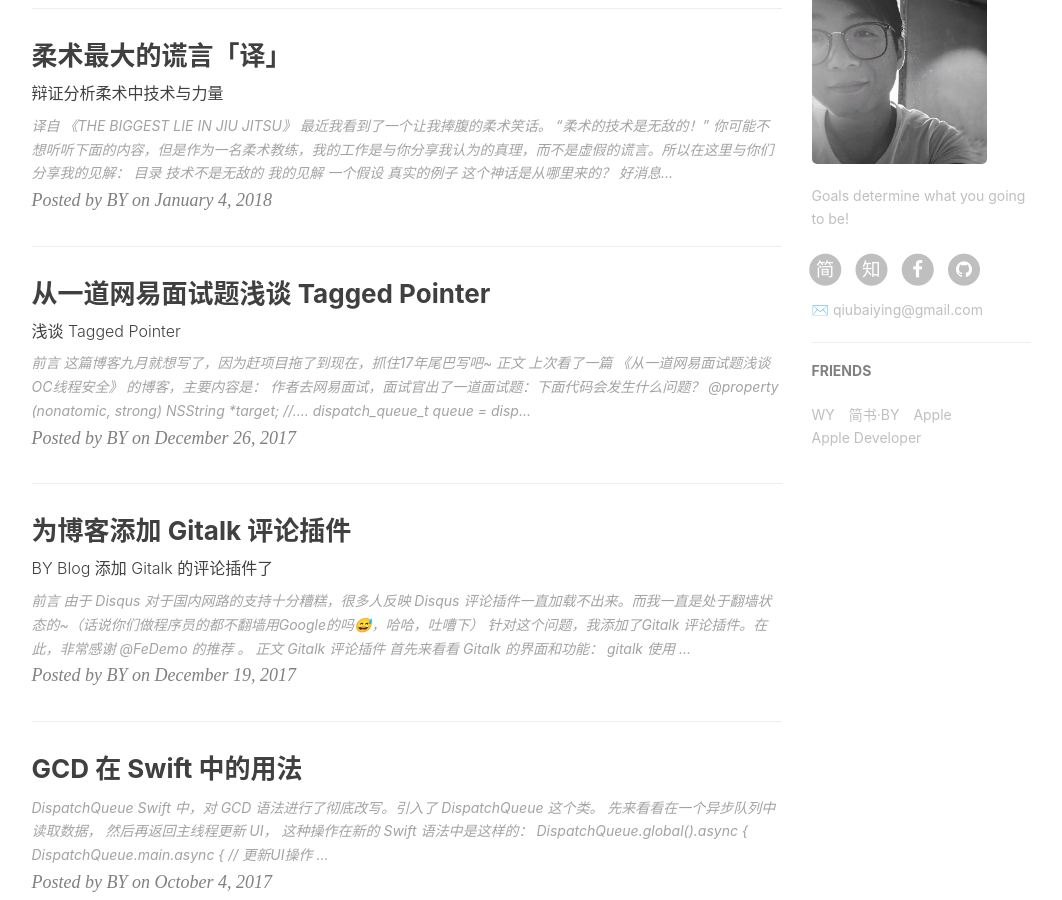
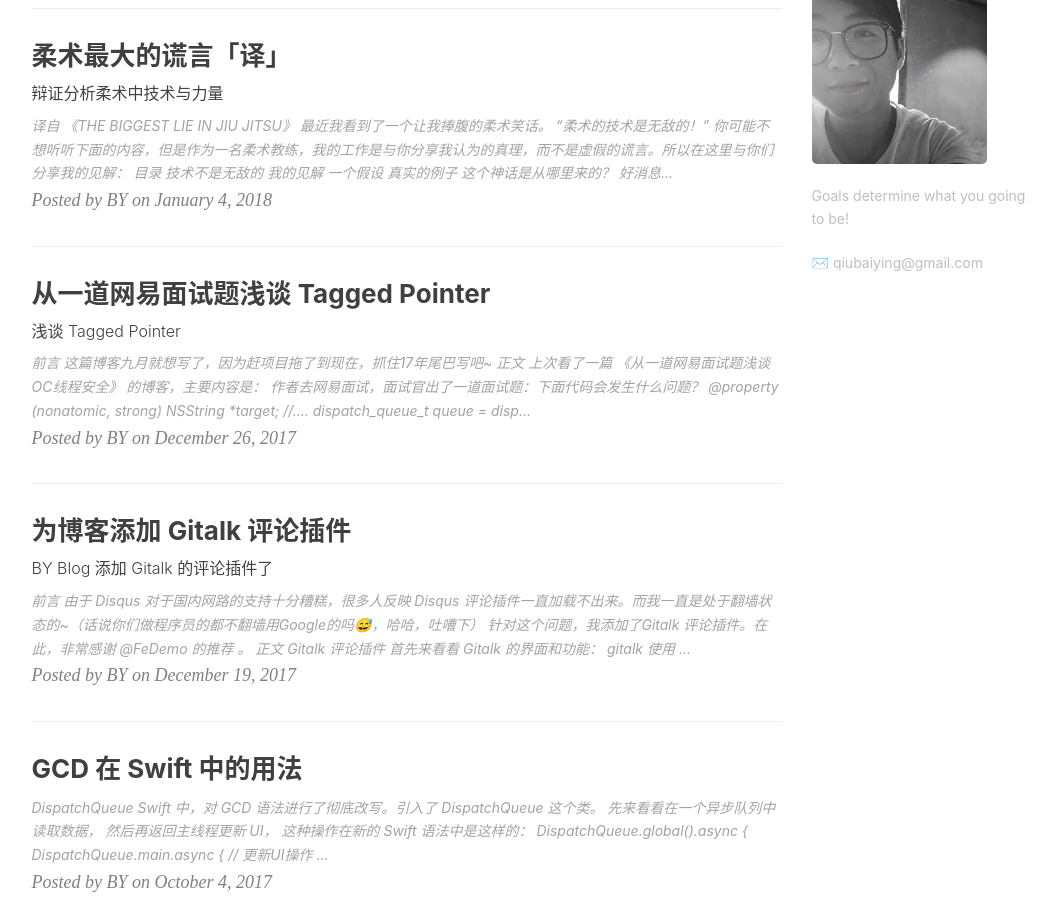
Before and after one commit to nannan-web/nannan-web.github.io, a Jekyll site: the page built from index.html, in a window 1280 px wide and 900 px high, scrolled down 880 px. Shown: the whole window, without its empty margins (136-1198 px from the left). Built offline with Jekyll 4.4.1, drawn with Linux system fonts in a browser that asks for light colours; nearby versions of some CDN libraries; the list of posts is cut into pages by our own code; comment, search, counter and statistics services are not loaded; some of the changed lines change nothing that is shown.

Commit message:
update _config.yml

```diff
--- a/_config.yml
+++ b/_config.yml
@@ -17,12 +17,12 @@ sidebar-avatar: /img/about-BY-gentle.jpg      # use absolute URL, seeing it's us
 
 
 # SNS settings
-RSS: false
+#RSS: false
 # weibo_username:     qiubaiying
-zhihu_username:     qiubaiying
-github_username:    qiubaiying
-facebook_username:  baiying.qiu.7
-jianshu_username:   e71990ada2fd
+#zhihu_username:     qiubaiying
+#github_username:    qiubaiying
+#facebook_username:  baiying.qiu.7
+#jianshu_username:   e71990ada2fd
 #twitter_username:   qiubaiying
 
 
@@ -97,18 +97,18 @@ service-worker: true
 
 
 # Friends
-friends: [
-    {
-        title: "WY",
-        href: "http://zhengwuyang.com"
-    },{
-        title: "简书·BY",
-        href: "http://www.jianshu.com/u/e71990ada2fd"
-    },{
-        title: "Apple",
-        href: "https://apple.com"
-    },{
-        title: "Apple Developer",
-        href: "https://developer.apple.com/"
-    }
-]
+# friends: [
+#     {
+#         title: "WY",
+#         href: "http://zhengwuyang.com"
+#     },{
+#         title: "简书·BY",
+#         href: "http://www.jianshu.com/u/e71990ada2fd"
+#     },{
+#         title: "Apple",
+#         href: "https://apple.com"
+#     },{
+#         title: "Apple Developer",
+#         href: "https://developer.apple.com/"
+#     }
+# ]
```
